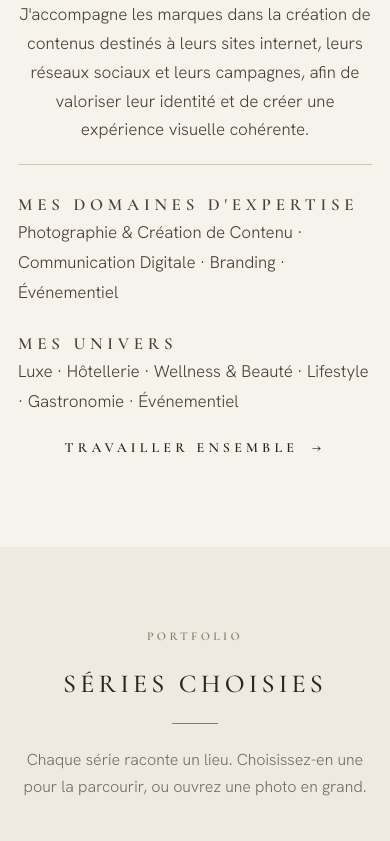
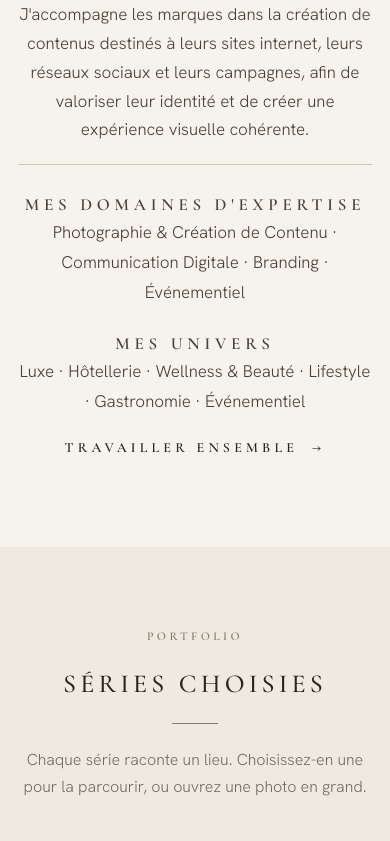
Before and after one commit to iTrame02/capucine-caulliez-studio, a plain HTML site: page index.html in a window 390 px wide. Shown: the part 2550-3391 px from the top of the page. Drawn offline with nearby package versions, Linux system fonts and the light colour scheme.

Commit message:
Mobile : domaines/univers et prestations centrés
Co-Authored-By: Claude Opus 5.5 <noreply@anthropic.com>
Claude-Session: https://claude.ai/code/session_01NzuzwH6D1gM5gZkEbdsutq

```diff
--- a/index.html
+++ b/index.html
@@ -204,12 +204,15 @@ footer .credit a:hover { opacity: .8; }
   .about figure img { min-height: 0; height: auto; aspect-ratio: 3 / 4.1; }
   .about .txt { text-align: center; justify-items: center; }
   .about .txt h2 { text-align: center !important; }
-  .facts { text-align: left; }
+  .facts { text-align: center; justify-items: center; }
+  .facts .list { max-width: 40ch; margin-inline: auto; }
   .steps { grid-template-columns: 1fr 1fr; row-gap: 48px; }
   .svc { grid-template-columns: 50px 1fr; }
   .svc p { grid-column: 2; }
 }
 @media (max-width: 640px) {
+  .svc { grid-template-columns: 1fr; justify-items: center; text-align: center; gap: 12px; padding: 30px 0; }
+  .svc p { grid-column: auto; margin-inline: auto; }
   .top nav a { display: none; }
   .top .logo img { height: 40px; }
   .triptych { grid-template-columns: 1fr 1.4fr 1fr; gap: 8px; }
```
